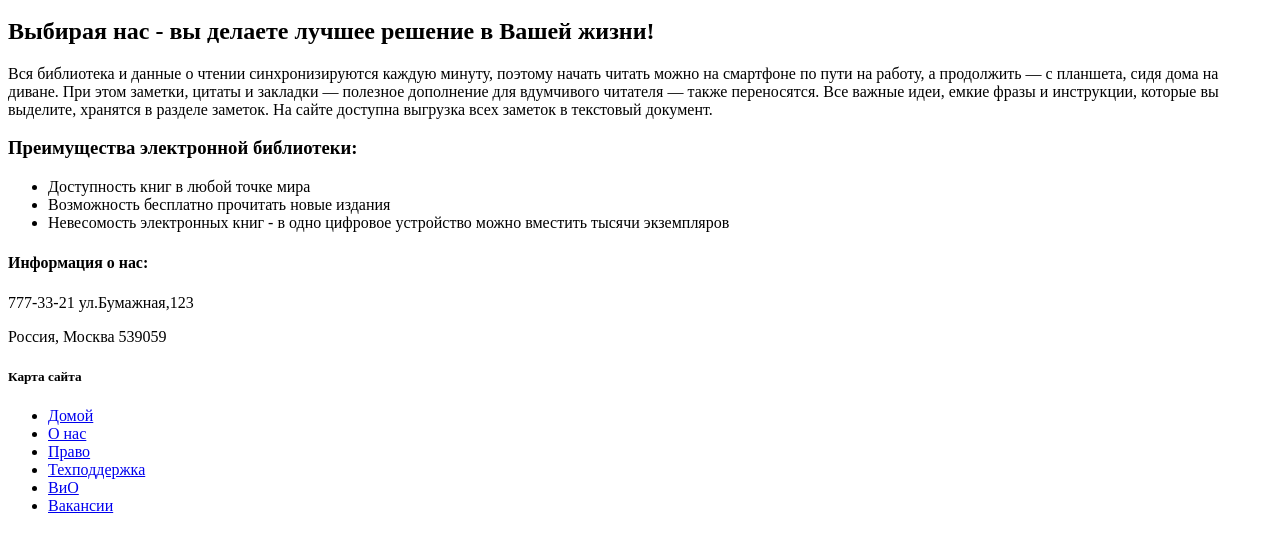
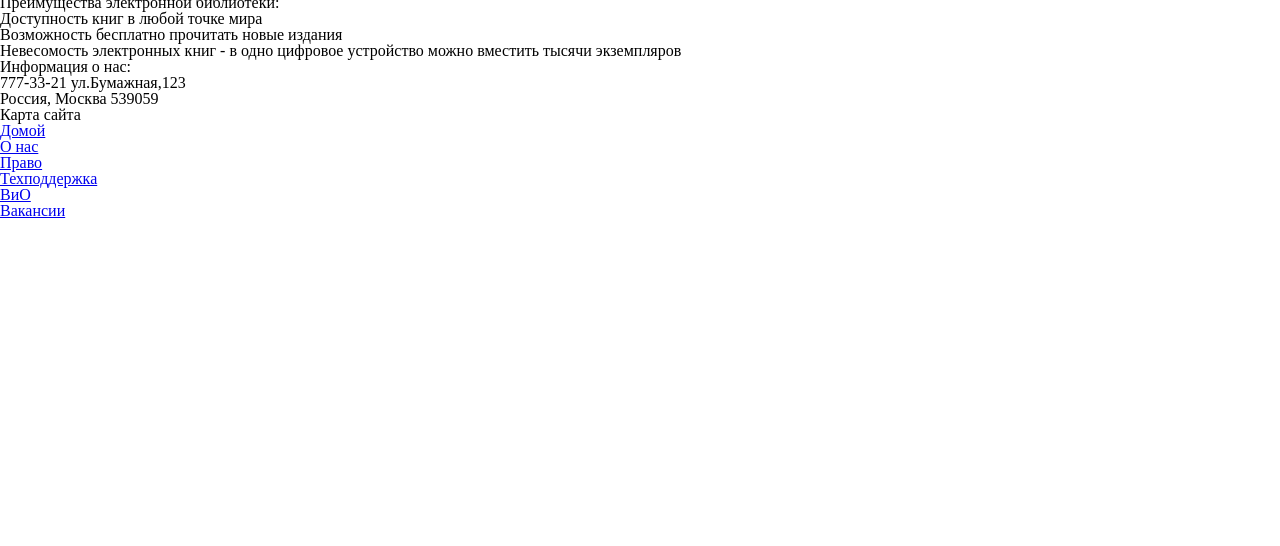
Before and after one commit to thegraff331/Web_progress, a plain HTML site: page Amazeriffic/index.html in a window 1280 px wide. Shown: the part 254-800 px from the top of the page. Drawn offline with Linux system fonts and the light colour scheme.

Commit message:
Создали файлы reset и style

```diff
--- a/Amazeriffic/index.html
+++ b/Amazeriffic/index.html
@@ -4,6 +4,8 @@
 	<meta charset="utf-8">
 	<meta name="viewport" content="width=device-width, initial-scale=1">
 	<title>DB</title>
+	<link rel="stylesheet" type="text/css" href="reset.css">
+	<link rel="stylesheet" type="text/css" href="style.css">
 </head>
 <body>
 	<header>
--- /dev/null
+++ b/Amazeriffic/reset.css
@@ -0,0 +1,43 @@
+html, body, div, span, applet, object, iframe,
+h1, h2, h3, h4, h5, h6, p, blockquote, pre,
+a, abbr, acronym, address, big, cite, code,
+del, dfn, em, img, ins, kbd, q, s, samp,
+small, strike, strong, sub, sup, tt, var,
+b, u, i, center,
+dl, dt, dd, ol, ul, li,
+fieldset, form, label, legend,
+table, caption, tbody, tfoot, thead, tr, th, td,
+article, aside, canvas, details, embed,
+figure, figcaption, footer, header, hgroup,
+menu, nav, output, ruby, section, summary,
+time, mark, audio, video {
+    margin: 0;
+    padding: 0;
+    border: 0;
+    font-size: 100%;
+    font: inherit;
+    vertical-align: baseline;
+}
+/* HTML5 display-role reset for older browsers */
+article, aside, details, figcaption, figure,
+footer, header, hgroup, menu, nav, section {
+    display: block;
+}
+body {
+    line-height: 1;
+}
+ol, ul {
+    list-style: none;
+}
+blockquote, q {
+    quotes: none;
+}
+blockquote:before, blockquote:after,
+q:before, q:after {
+    content: '';
+    content: none;
+}
+table {
+    border-collapse: collapse;
+    border-spacing: 0;
+}
--- /dev/null
+++ b/Amazeriffic/style.css
@@ -0,0 +1,3 @@
+header,main,footer{
+	min-width: 855 px;
+}
```
Also changed, not shown: Amazeriffic/faq.html (+1 -1 lines).
